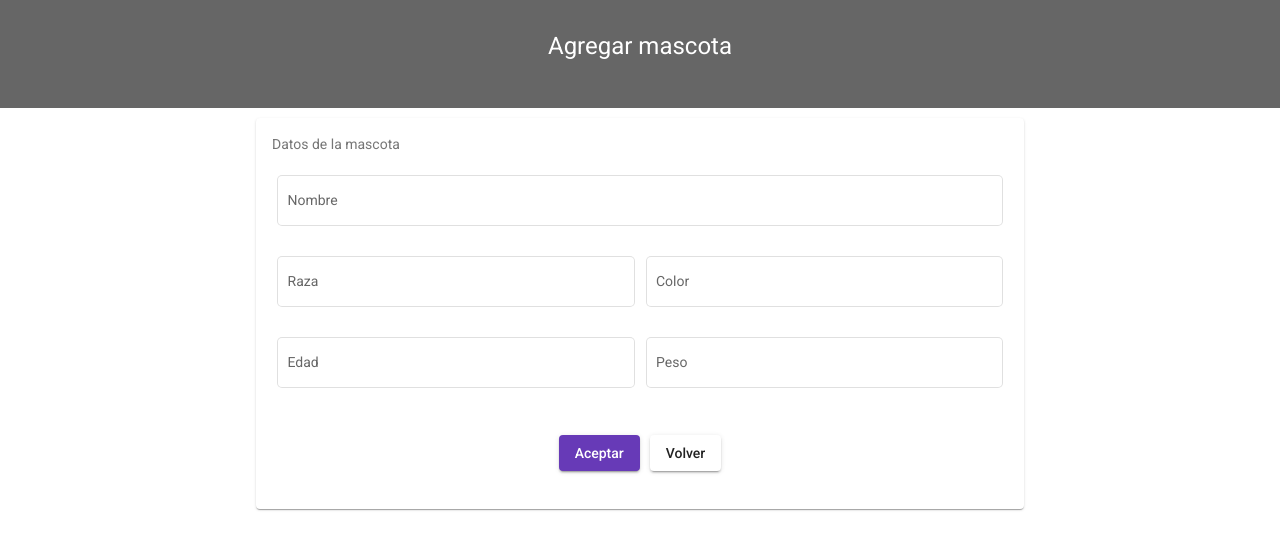
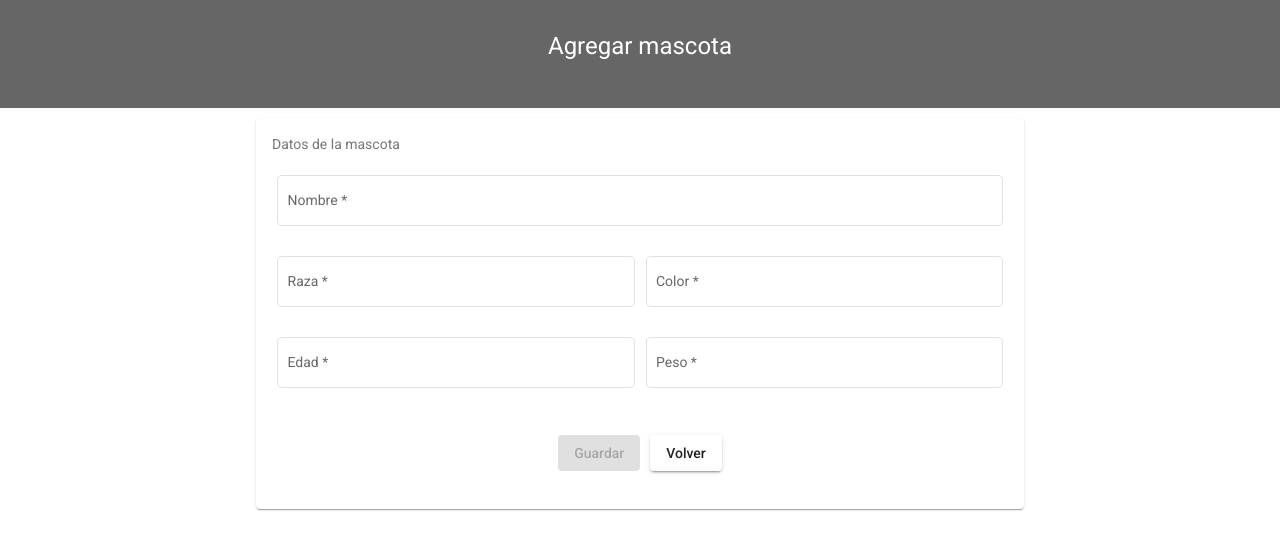
Before and after one commit to juliodacer/FRONT-crud-mascotas, an Angular app: page /agregarMascota in a window 1280 px wide. Shown: the top 550 px of the page. Built offline with nearby package versions, Linux system fonts and the light colour scheme.

Commit message:
formulario reactivo y validaciones

```diff
--- a/src/app/components/agregar-editar-mascota/agregar-editar-mascota.component.html
+++ b/src/app/components/agregar-editar-mascota/agregar-editar-mascota.component.html
@@ -9,41 +9,41 @@
         <mat-card-subtitle>
             Datos de la mascota
         </mat-card-subtitle>
-        <form>
+        <form [formGroup]="form" (ngSubmit)="agregarMascota()">
             <mat-grid-list cols="2" rowHeight="80px">
                 <mat-grid-tile [colspan]="2">
                     <mat-form-field appearance="outline">
                         <mat-label>Nombre</mat-label>
-                        <input matInput autocomplete="off">
+                        <input formControlName="nombre" matInput autocomplete="off">
                     </mat-form-field>
                 </mat-grid-tile>
                 <mat-grid-tile>
                     <mat-form-field appearance="outline">
                         <mat-label>Raza</mat-label>
-                        <input matInput autocomplete="off">
+                        <input formControlName="raza" matInput autocomplete="off">
                     </mat-form-field>
                 </mat-grid-tile>
                 <mat-grid-tile>
                     <mat-form-field appearance="outline">
                         <mat-label>Color</mat-label>
-                        <input matInput autocomplete="off">
+                        <input formControlName="color" matInput autocomplete="off">
                     </mat-form-field>
                 </mat-grid-tile>
                 <mat-grid-tile>
                     <mat-form-field appearance="outline">
                         <mat-label>Edad</mat-label>
-                        <input matInput autocomplete="off">
+                        <input type="number" formControlName="edad" matInput autocomplete="off">
                     </mat-form-field>
                 </mat-grid-tile>
                 <mat-grid-tile>
                     <mat-form-field appearance="outline">
                         <mat-label>Peso</mat-label>
-                        <input matInput autocomplete="off">
+                        <input type="number" formControlName="peso" matInput autocomplete="off">
                     </mat-form-field>
                 </mat-grid-tile>
 
                 <mat-grid-tile [colspan]="2">
-                    <button mat-raised-button color="primary" class="btnAceptar">Aceptar</button>
+                    <button [disabled]="form.invalid" type="submit" mat-raised-button color="primary" class="btnAceptar">Guardar</button>
                     <button mat-raised-button routerLink="/listMascotas">Volver</button>
                 </mat-grid-tile>
 
--- a/src/app/components/agregar-editar-mascota/agregar-editar-mascota.component.ts
+++ b/src/app/components/agregar-editar-mascota/agregar-editar-mascota.component.ts
@@ -1,4 +1,6 @@
 import { Component, OnInit } from '@angular/core';
+import { FormBuilder, FormGroup, Validators } from '@angular/forms';
+import { Mascota } from 'src/app/interfaces/mascota';
 
 @Component({
   selector: 'app-agregar-editar-mascota',
@@ -8,10 +10,36 @@
 export class AgregarEditarMascotaComponent implements OnInit {
 
   loading: boolean = false;
+  form: FormGroup
 
-  constructor() { }
+  constructor(private fb: FormBuilder) {
+    this.form = this.fb.group({
+      nombre: ['', Validators.required],
+      raza: ['', Validators.required],
+      color: ['', Validators.required],
+      peso: ['', Validators.required],
+      edad: ['', Validators.required],
+
+
+    })
+  }
 
   ngOnInit(): void {
   }
 
+  agregarMascota() {
+    // const nombre = this.form.get('nombre')?.value;
+    const nombre = this.form.value.nombre;
+
+    const mascota: Mascota = {
+      nombre: this.form.value.nombre,
+      raza: this.form.value.raza,
+      color: this.form.value.color,
+      peso: this.form.value.peso,
+      edad: this.form.value.edad,
+    }
+
+    console.log(mascota);
+  }
+
 }
```
Also changed, not shown: src/app/shared/shared.module.ts (+8 -3 lines).
